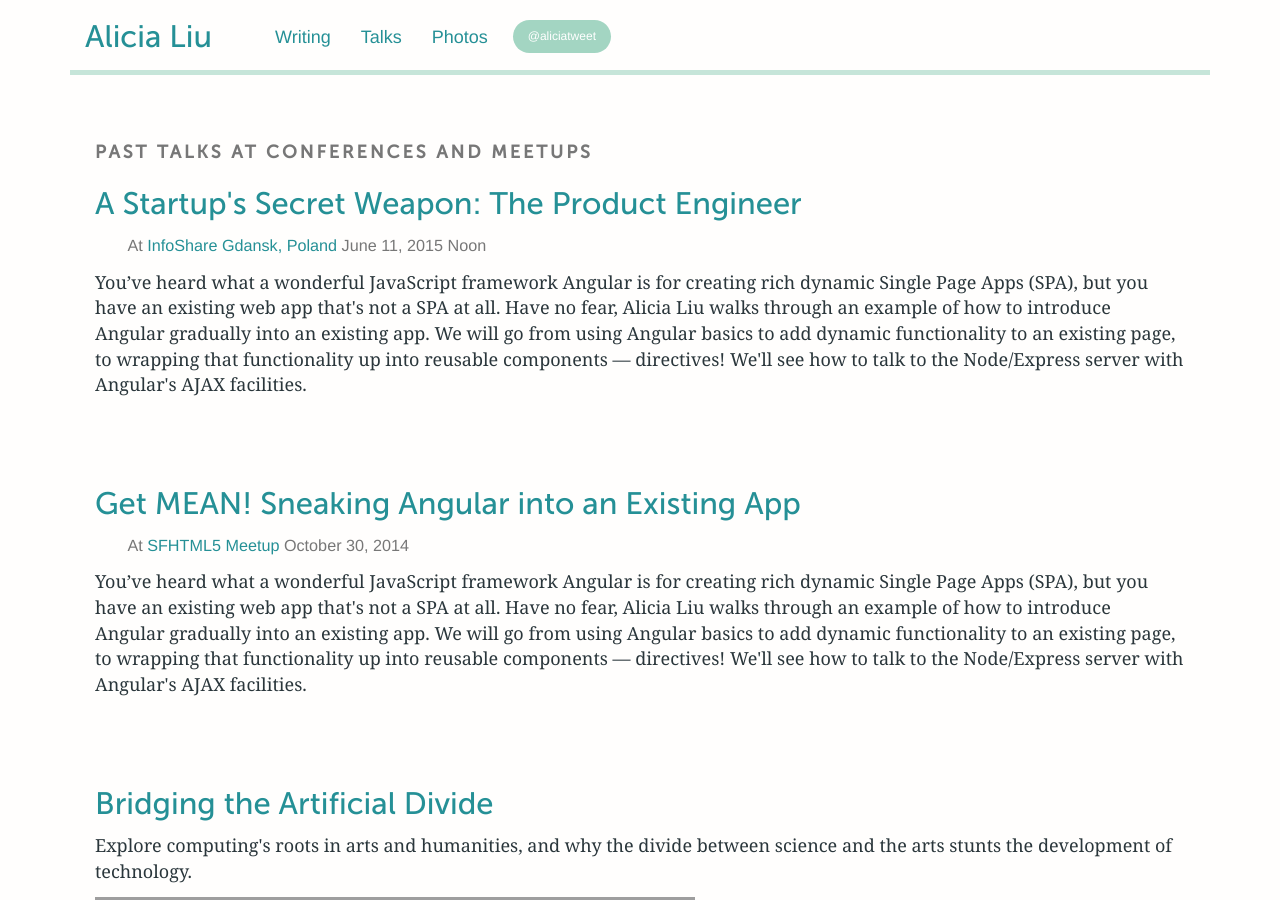
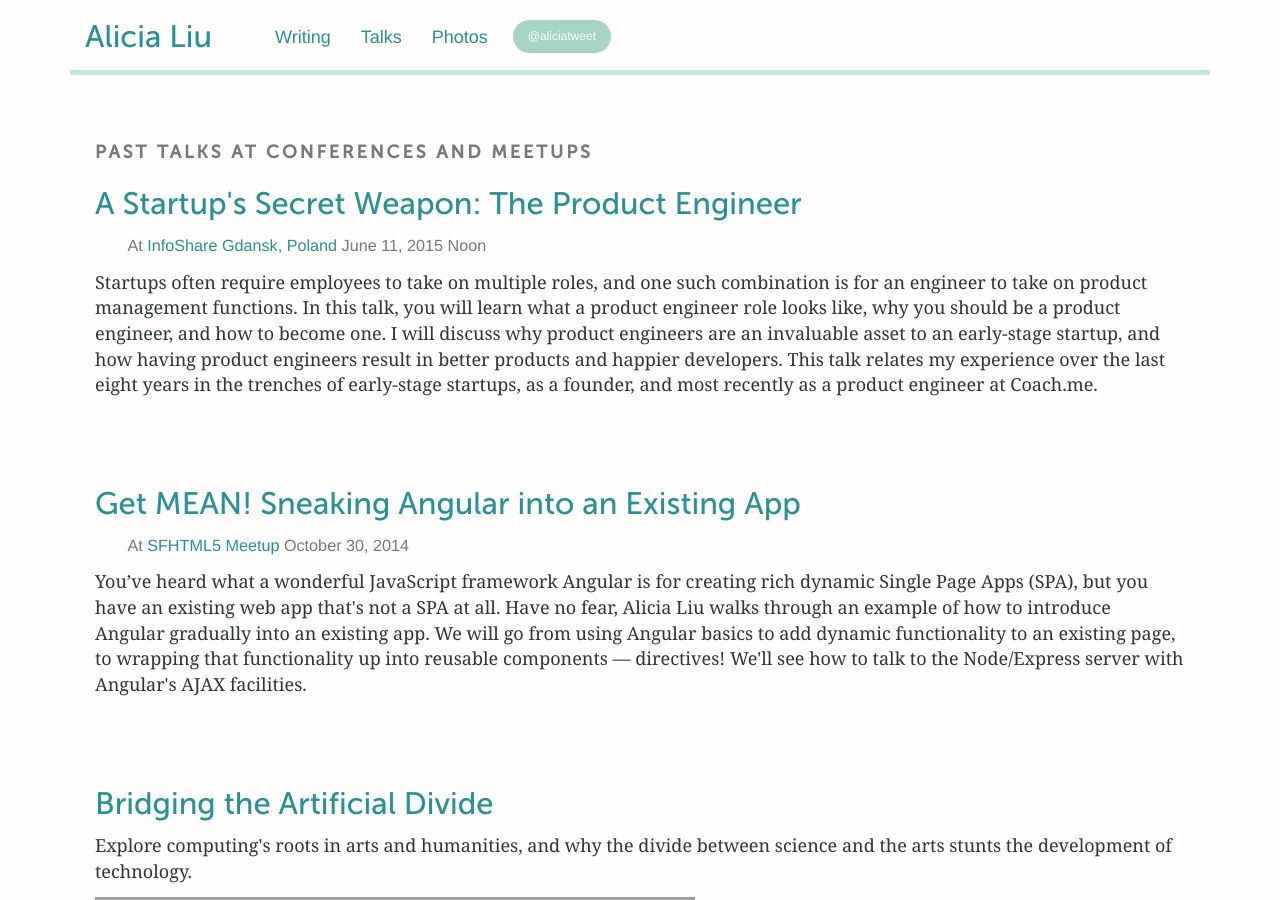
Before and after one commit to alicial/alicial.github.io, a Jekyll site: the page built from talks/index.html, in a window 1280 px wide and 900 px high. Built offline with Jekyll 4.4.1, drawn with Linux system fonts in a browser that asks for light colours; nearby versions of some CDN libraries; Markdown is read by kramdown in place of the engine named in the settings; grey boxes are pictures that could not be loaded.

Commit message:
Fix talk description

```diff
--- a/talks/index.html
+++ b/talks/index.html
@@ -14,7 +14,7 @@ title: Talks - Alicia Liu
       </div>
       <p></p>
       <p>
-        You’ve heard what a wonderful JavaScript framework Angular is for creating rich dynamic Single Page Apps (SPA), but you have an existing web app that's not a SPA at all. Have no fear, Alicia Liu walks through an example of how to introduce Angular gradually into an existing app. We will go from using Angular basics to add dynamic functionality to an existing page, to wrapping that functionality up into reusable components — directives! We'll see how to talk to the Node/Express server with Angular's AJAX facilities.
+        Startups often require employees to take on multiple roles, and one such combination is for an engineer to take on product management functions. In this talk, you will learn what a product engineer role looks like, why you should be a product engineer, and how to become one. I will discuss why product engineers are an invaluable asset to an early-stage startup, and how having product engineers result in better products and happier developers. This talk relates my experience over the last eight years in the trenches of early-stage startups, as a founder, and most recently as a product engineer at Coach.me.
       </p>
       <p>
         <br><br>
```
